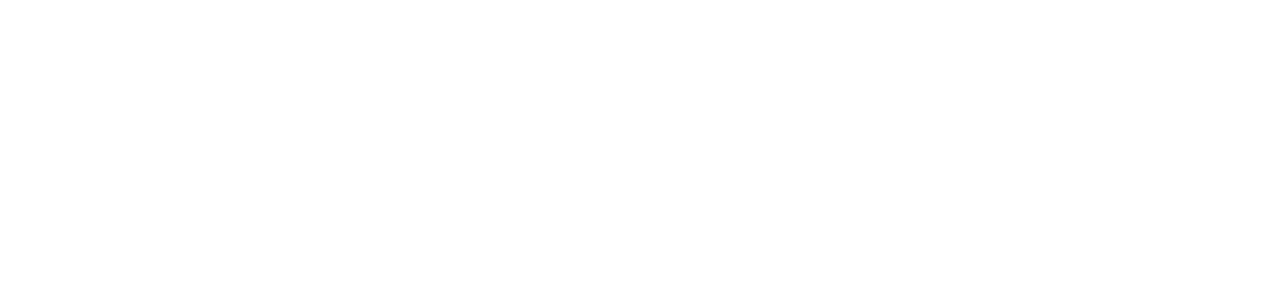
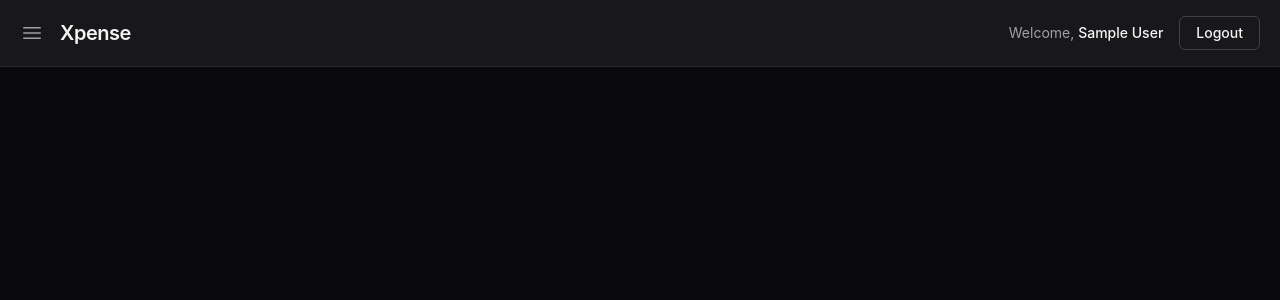
Before and after one commit to megryanrojo/fastapi_expense_tracker, a React app in the folder frontend/: page /transactions in a window 1280 px wide. Before the commit this address had no page. Shown: the top 300 px of the page. Built offline with nearby package versions, Linux system fonts and the light colour scheme; sample sign-in values are in the browser's storage; the HTML template or start-up script is replaced by a standard one.

Commit message:
feat: initial implementation of transactions page

```diff
--- a/frontend/src/App.jsx
+++ b/frontend/src/App.jsx
@@ -3,6 +3,7 @@
 import './App.css'
 import Dashboard from './pages/dashboard'
 import LandingPage from './pages/landingpage'
+import TransactionPage from './pages/transaction'
 
 function App() {
   const navigate = useNavigate();
@@ -12,6 +13,7 @@
       <Routes>
         <Route path='/' element={<LandingPage/>}></Route>
         <Route path='/dashboard' element={<Dashboard/>}></Route>
+        <Route path='/transactions' element={<TransactionPage/>}></Route>
       </Routes>
     </>
   )
--- /dev/null
+++ b/frontend/src/pages/transaction.jsx
@@ -0,0 +1,40 @@
+import { useState, useEffect } from "react";
+import { useNavigate } from "react-router-dom";
+import NavBar from "../components/navbar";
+import SideBar from "../components/side_bar";
+
+const TransactionPage = () => {
+    const navigate = useNavigate();
+
+    const [user, setUser] = useState(null);
+    const [sidebarOpen, setSidebarOpen] = useState(false);
+
+    useEffect(() => {
+        const userData = JSON.parse(localStorage.getItem("user"));
+        if (userData !== null) {
+            setUser(userData);
+        } else {
+            navigate("/");
+        }
+    }, []);
+
+    function handleLogout() {
+        setUser(null);
+        localStorage.removeItem("user");
+        navigate("/");
+    }
+
+    return (
+        <div className="min-h-screen bg-zinc-950 text-white">
+            <NavBar user={user} handleLogout={handleLogout} handleSidebarToggle={() => setSidebarOpen(!sidebarOpen)} />
+            <SideBar sidebarOpen={sidebarOpen} setSidebarOpen={setSidebarOpen} />
+
+            <div className="max-w-7xl mx-auto px-6 md:px-10 py-10">
+
+                {/* Add your transaction content here */}
+            </div>
+        </div>
+    )
+
+}
+export default TransactionPage;
```
